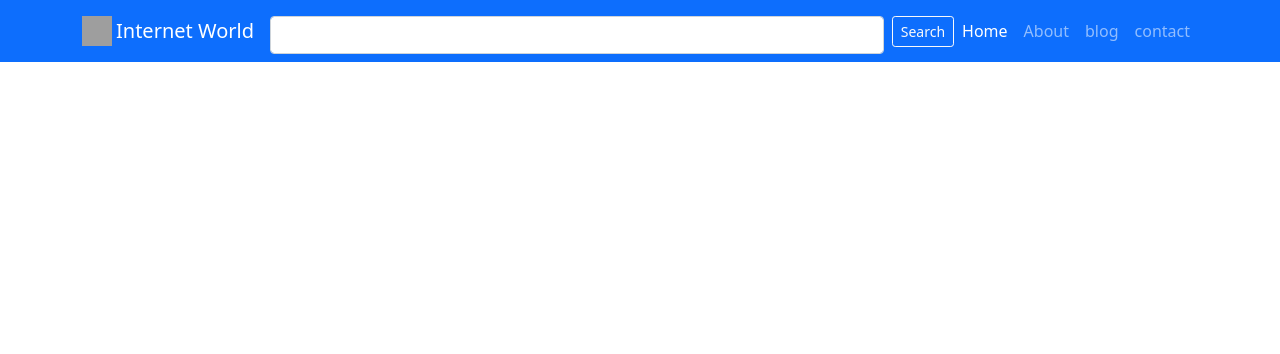
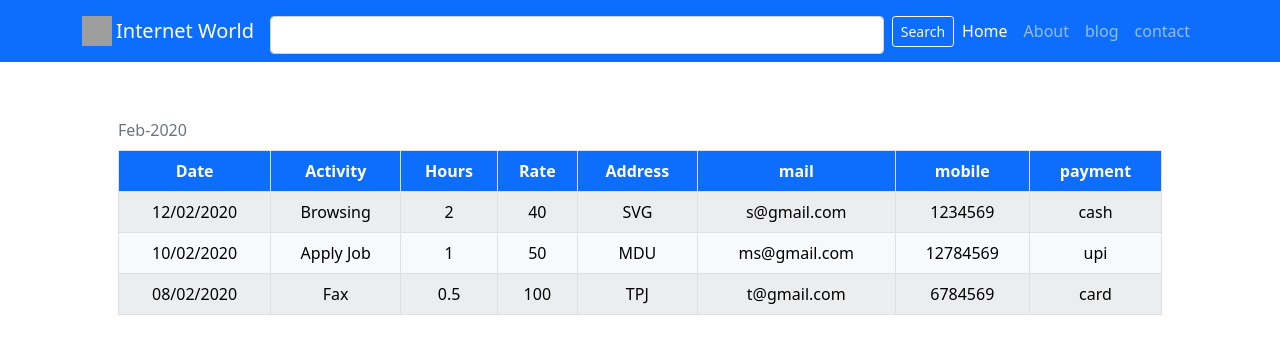
Before and after one commit to PraneshNagarajan/my-react-app-bootstrap, a React (Create React App) app: page / in a window 1280 px wide. Shown: the top 354 px of the page. Built offline with nearby package versions, Linux system fonts and the light colour scheme; grey boxes are pictures that could not be loaded.

Commit message:
adding-table

```diff
--- a/src/App.js
+++ b/src/App.js
@@ -1,15 +1,16 @@
 import "./App.css";
-import {useState} from 'react'
+import { useState } from "react";
 import "bootstrap/dist/css/bootstrap.min.css";
 
 function App() {
-  const [isCollapsed, setCollapse] = useState(true)
-  const [flag, setFlag] = useState(true)
-  const onCollapseHandler = () =>{
-    setCollapse(!isCollapsed)
-    setFlag(!flag)
-  }
+  const [isCollapsed, setCollapse] = useState(true);
+  const [flag, setFlag] = useState(true);
+  const onCollapseHandler = () => {
+    setCollapse(!isCollapsed);
+    setFlag(!flag);
+  };
   return (
+    <div>
       <nav className="navbar navbar-expand-lg  navbar-dark bg-primary">
         <div className="container">
           <a href="/home" className="navbar-brand ">
@@ -23,12 +24,30 @@ function App() {
             ></img>
             Internet World
           </a>
-        <button className="navbar-toggler" type="button" data-bs-toggle={!isCollapsed? true: false} onClick={onCollapseHandler} data-bs-target="#navbarSupportedContent" aria-controls="navbarSupportedContent" aria-expanded="false" aria-label="Toggle navigation">
+          <button
+            className="navbar-toggler"
+            type="button"
+            data-bs-toggle={!isCollapsed ? true : false}
+            onClick={onCollapseHandler}
+            data-bs-target="#navbarSupportedContent"
+            aria-controls="navbarSupportedContent"
+            aria-expanded="false"
+            aria-label="Toggle navigation"
+          >
             <span className="navbar-toggler-icon"></span>
           </button>
-    <div className={`${isCollapsed ? 'collapse' : ''} navbar-collapse`} id="navbarSupportedContent">
+          <div
+            className={`${isCollapsed ? "collapse" : ""} navbar-collapse`}
+            id="navbarSupportedContent"
+          >
             <input type="text" className="form-control mt-2" />
-          <button className={`${flag ? 'ms-2':'mt-2' }  btn btn-outline-light btn-sm`}>Search</button>
+            <button
+              className={`${
+                flag ? "ms-2" : "mt-2"
+              }  btn btn-outline-light btn-sm`}
+            >
+              Search
+            </button>
             {/* if bootstrap4 use ml(margin-left)-auto, ms(start) in bootstrap-5 for right align */}
             <ul className="navbar-nav ms-auto">
               <li className="navbar-item">
@@ -55,6 +74,59 @@ function App() {
           </div>
         </div>
       </nav>
+      {/*Adding Tables*/}
+      <div className="container p-5">
+        <div className="table-responsive">
+          <table className="table table-bordered  table-striped  text-white text-center table-hover ">
+            <caption className="caption-top">Feb-2020</caption>
+            <thead className="bg-primary">
+              <tr>
+                <th>Date</th>
+                <th>Activity</th>
+                <th>Hours</th>
+                <th>Rate</th>
+                <th>Address</th>
+                <th>mail</th>
+                <th>mobile</th>
+                <th>payment</th>
+              </tr>
+            </thead>
+            <tbody className="table-light">
+              <tr>
+                <td>12/02/2020</td>
+                <td>Browsing</td>
+                <td>2</td>
+                <td>40</td>
+                <td>SVG</td>
+                <td>s@gmail.com</td>
+                <td>1234569</td>
+                <td>cash</td>
+              </tr>
+              <tr>
+                <td>10/02/2020</td>
+                <td>Apply Job</td>
+                <td>1</td>
+                <td>50</td>
+                <td>MDU</td>
+                <td>ms@gmail.com</td>
+                <td>12784569</td>
+                <td>upi</td>
+              </tr>
+              <tr>
+                <td>08/02/2020</td>
+                <td>Fax</td>
+                <td>0.5</td>
+                <td>100</td>
+                <td>TPJ</td>
+                <td>t@gmail.com</td>
+                <td>6784569</td>
+                <td>card</td>
+              </tr>
+            </tbody>
+          </table>
+        </div>
+      </div>
+    </div>
   );
 }
 export default App;
```
Lines whose indentation alone changed are shown as unchanged.
